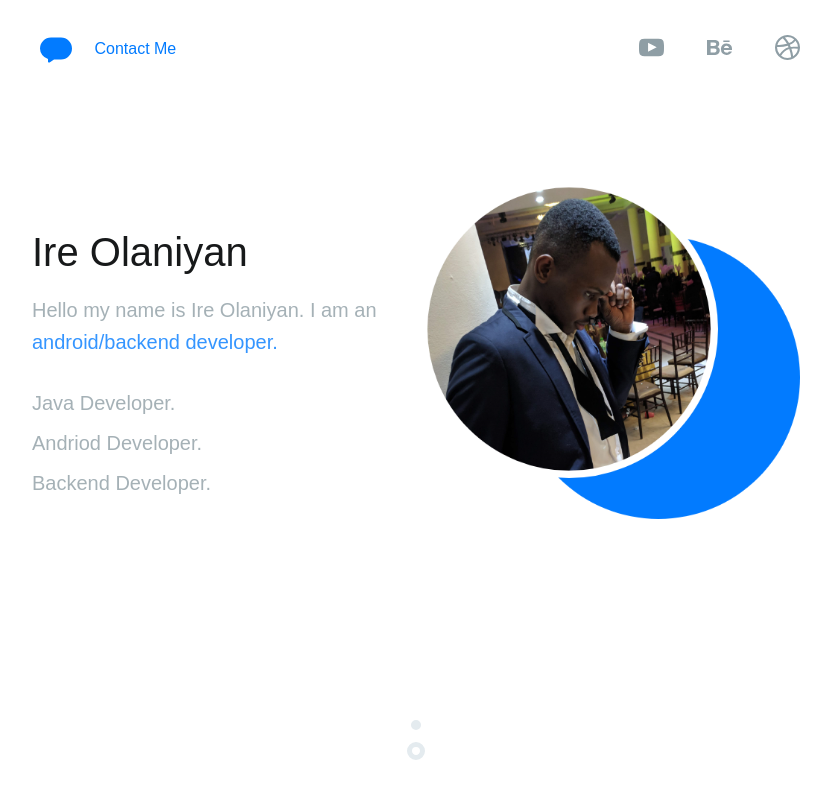
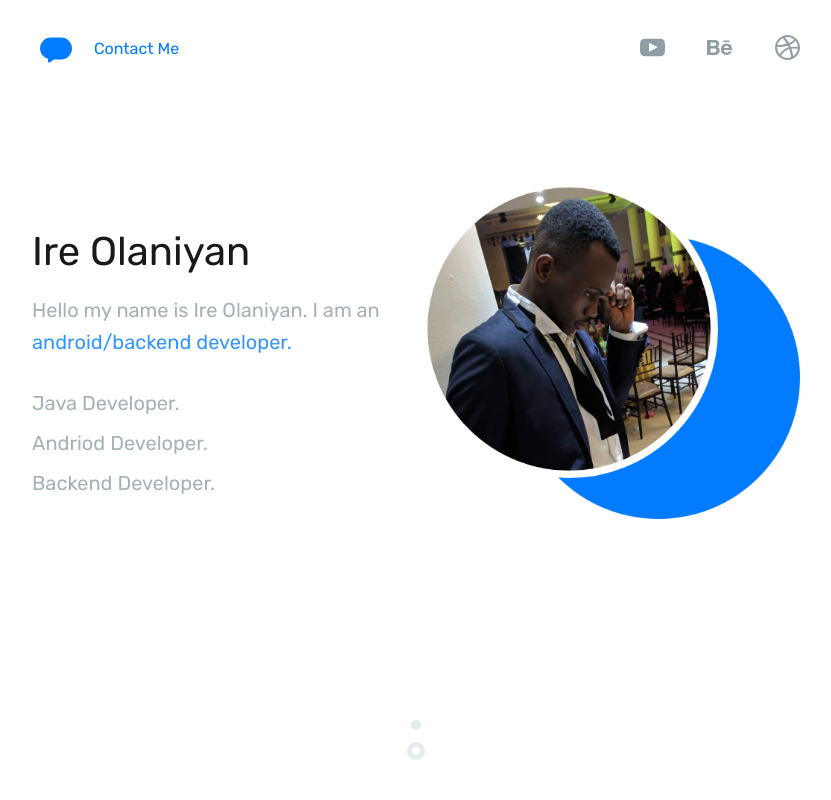
Before and after one commit to Ipaye/Ire, a plain HTML site: page index.html in a window 1280 px wide. Shown: the top 800 px of the page, without its empty margins (224-1055 px from the left). Drawn offline with Linux system fonts and the light colour scheme.

Commit message:
linked google font

```diff
--- a/index.html
+++ b/index.html
@@ -4,7 +4,7 @@
     <meta charset="UTF-8" />
     <meta name="viewport" content="width=device-width, initial-scale=1.0" />
     <meta http-equiv="X-UA-Compatible" content="ie=edge" />
-
+    <link href="https://fonts.googleapis.com/css?family=Rubik:400,500" rel="stylesheet">
     <link rel="stylesheet" href="app.css" type="text/css" />
     <link rel="shortcut icon" href="favicon.png" type="image/png">
     <title>Ire Olaniyan</title>
```
